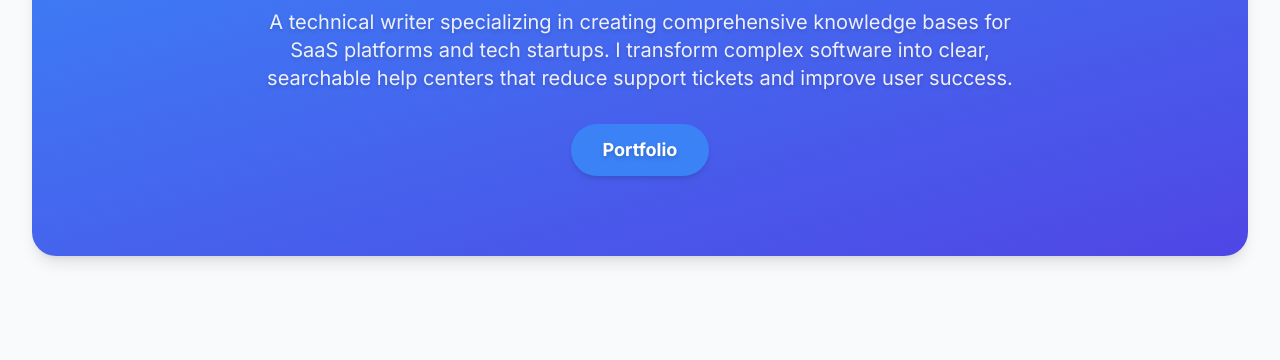
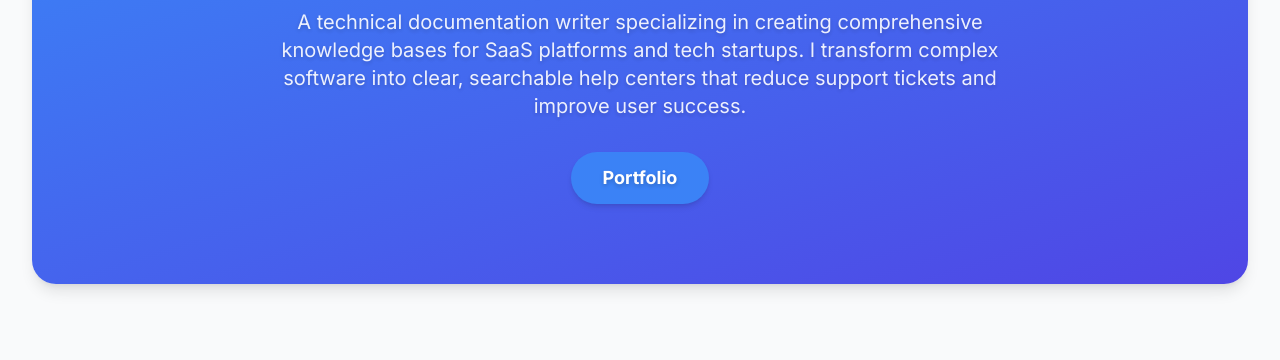
Before and after one commit to sarah-techwriter/portfolio, a plain HTML site: page index.html in a window 1280 px wide. Shown: the part 233-593 px from the top of the page. Drawn offline with nearby package versions, Linux system fonts and the light colour scheme.

Commit message:
Update index.html

```diff
--- a/index.html
+++ b/index.html
@@ -227,7 +227,7 @@
                 Hi, I'm <span class="hero-accent-text">Sarah</span>.
             </h1>
             <p class="text-base sm:text-lg md:text-xl font-normal max-w-3xl mx-auto mb-8 opacity-90 px-4 sm:px-0">
-                 A technical writer specializing in creating comprehensive knowledge bases for SaaS platforms and tech startups. I transform complex software into clear, searchable help centers that reduce support tickets and improve user success.
+                 A technical documentation writer specializing in creating comprehensive knowledge bases for SaaS platforms and tech startups. I transform complex software into clear, searchable help centers that reduce support tickets and improve user success.
             </p>
             <a href="#portfolio" class="cta-button inline-block font-bold text-base md:text-lg py-3 px-8 rounded-full shadow-md">
                 Portfolio
```
